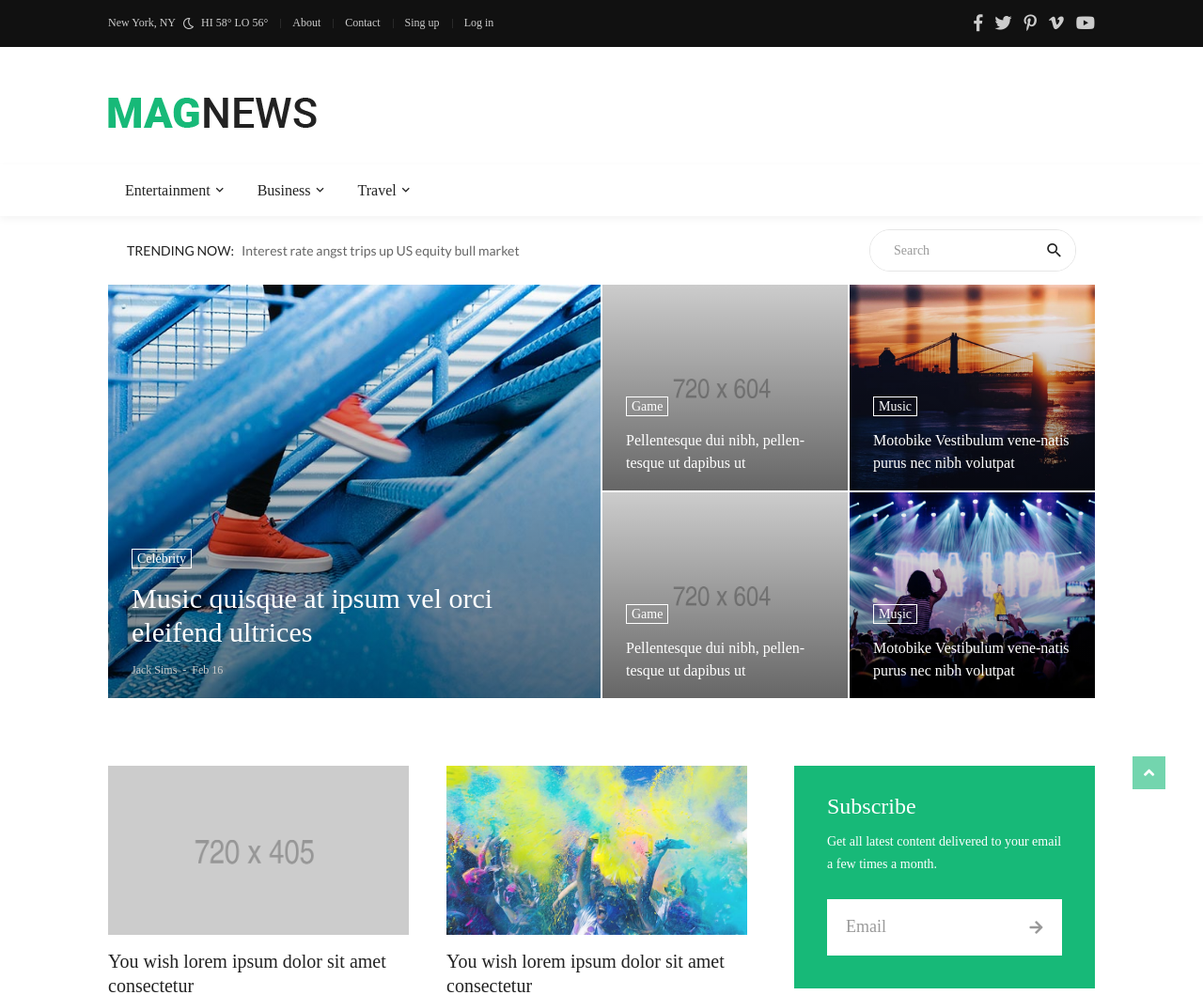
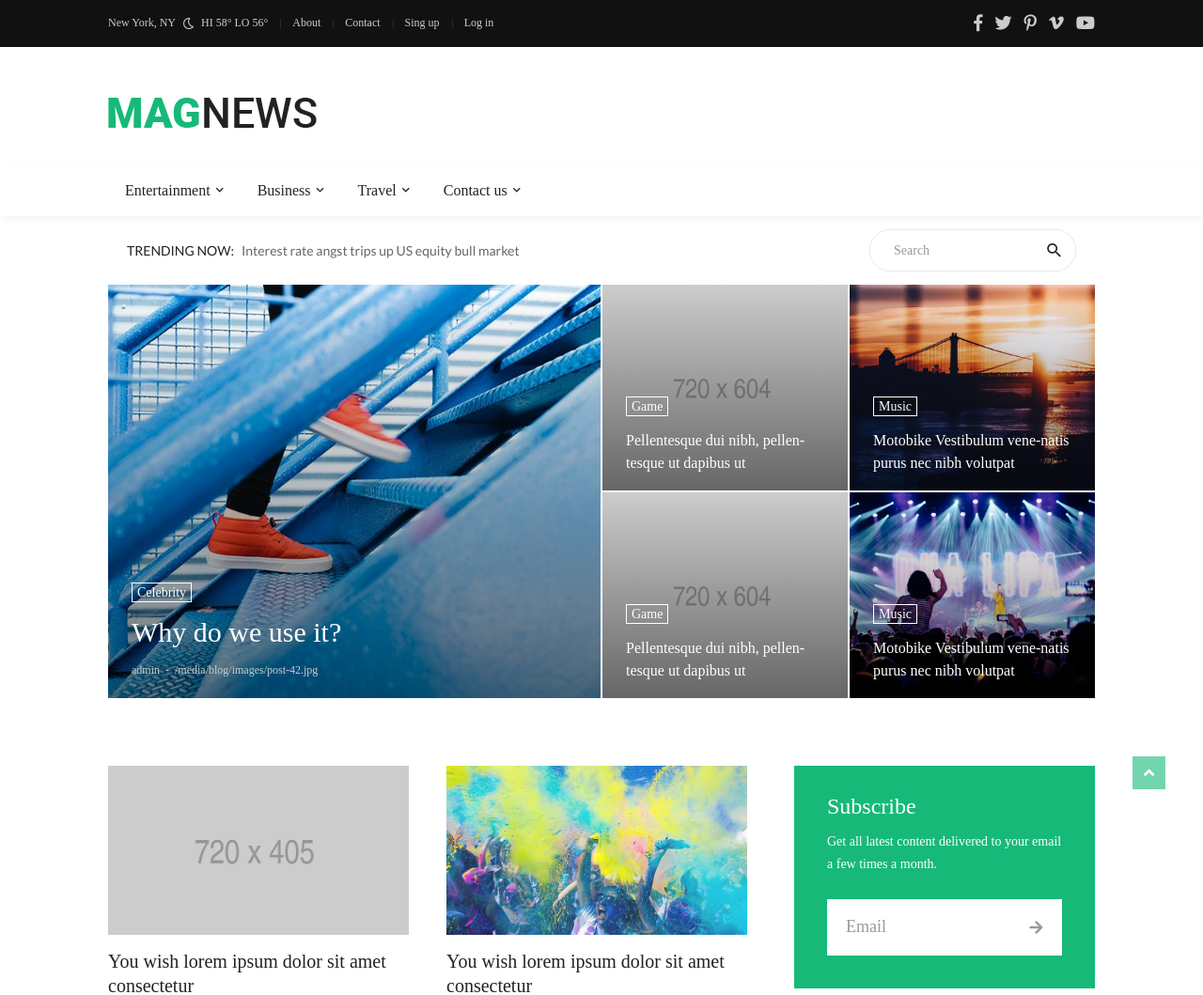
Before and after one commit to ngocqui-vo/newsblog, a Django app: page /category-parent/1 in a window 1280 px wide. Shown: the top 1059 px of the page at 94% size. Run offline with Django 5.2, Linux system fonts and the light colour scheme; data comes from the database, SQL or seed files in the repository; both versions use the stored data as it was after the commit; some libraries are stand-ins or nearby versions; some web fonts are replaced.

Commit message:
add contact us to header

```diff
--- a/templates/blog/category-01.html
+++ b/templates/blog/category-01.html
@@ -12,18 +12,18 @@
 
 						<div class="flex-col-e-s s-full p-rl-25 p-tb-20">
 							<a href="#" class="dis-block how1-child2 f1-s-2 cl0 bo-all-1 bocl0 hov-btn1 trans-03 p-rl-5 p-t-2">
-								Celebrity
+                                {{ category_parent.category_set.all.0.post_set.all.0.category.title }}
 							</a>
 
 							<h3 class="how1-child2 m-t-14 m-b-10">
 								<a href="blog-detail-01.html" class="how-txt1 size-a-6 f1-l-1 cl0 hov-cl10 trans-03">
-									Music quisque at ipsum vel orci eleifend ultrices
+                                    {{ category_parent.category_set.all.0.post_set.all.0.title }}
 								</a>
 							</h3>
 
 							<span class="how1-child2">
 								<span class="f1-s-4 cl11">
-									Jack Sims
+									{{ category_parent.category_set.all.0.post_set.all.0.user.username }}
 								</span>
 
 								<span class="f1-s-3 cl11 m-rl-3">
@@ -31,7 +31,7 @@
 								</span>
 
 								<span class="f1-s-3 cl11">
-									Feb 16
+									{{ category_parent.category_set.all.0.post_set.all.0.image.url }}
 								</span>
 							</span>
 						</div>
--- a/templates/partial/header.html
+++ b/templates/partial/header.html
@@ -235,7 +235,7 @@
                 <!-- Menu desktop -->
                 <nav class="menu-desktop">
                     <a class="logo-stick" href="index.html">
-                        <img src="images/icons/logo-01.png" alt="LOGO">
+                        <img src="{% static 'images/icons/logo-01.png' %}" alt="LOGO">
                     </a>
 
                     <ul class="main-menu">
@@ -345,6 +345,9 @@
                                 </div>
                             </li>
                         {% endfor %}
+                        <li class="mega-menu-item">
+                            <a href="">Contact us</a>
+                        </li>
                     </ul>
                 </nav>
             </div>
```
Also changed, not shown: README.md, db.sqlite3.
